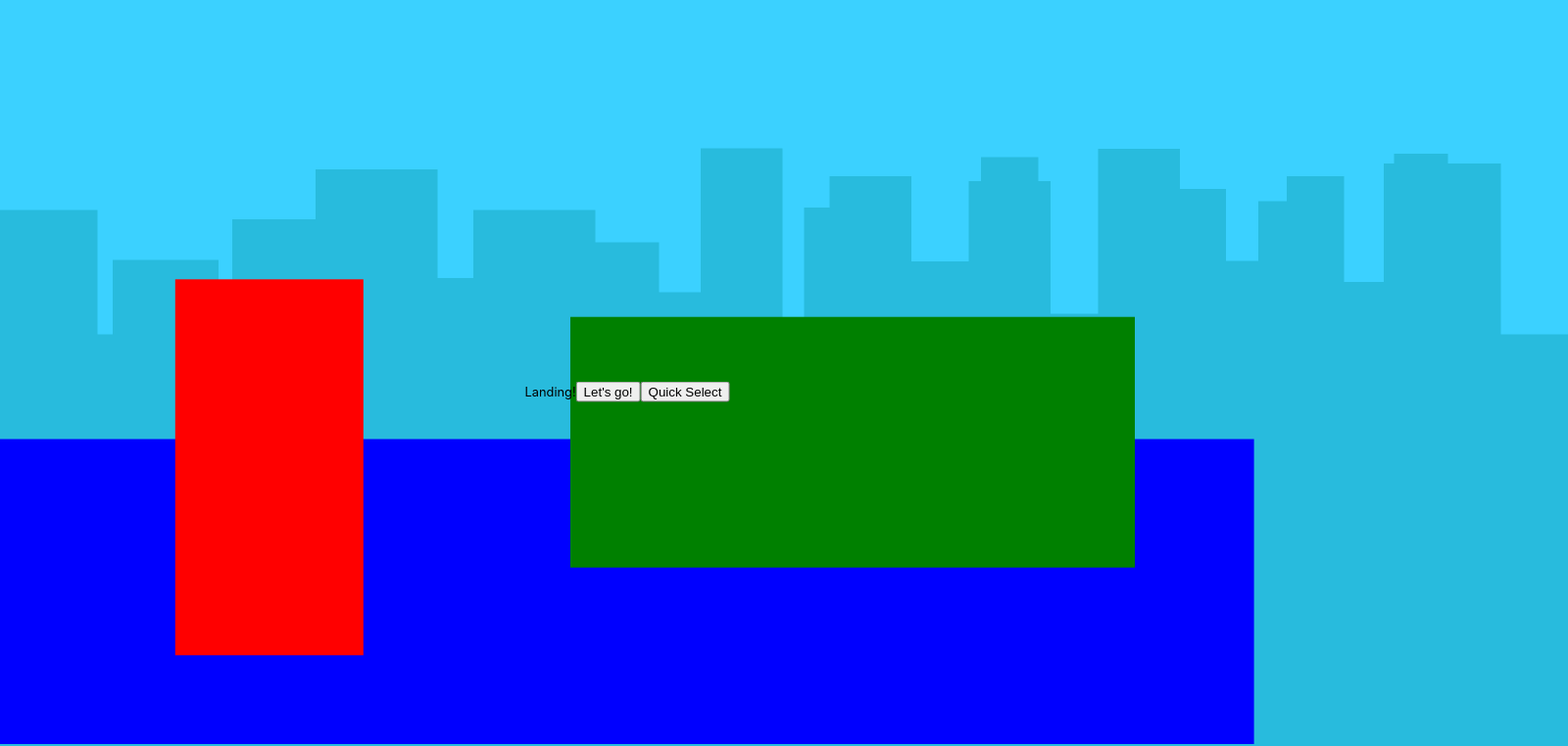
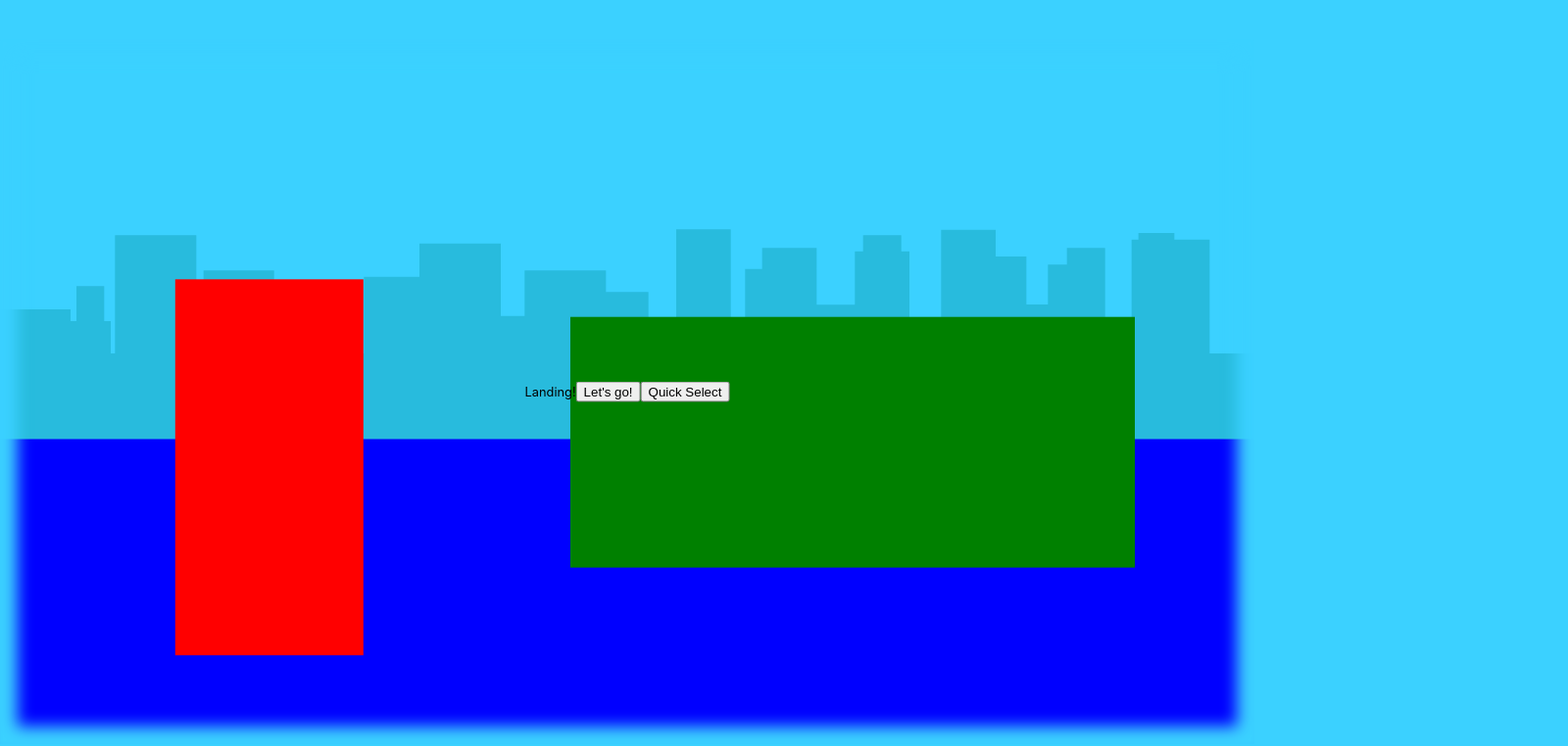
Before and after one commit to m-m-mic/reactville, a React (Vite) app: page / in a window 1280 px wide. Shown: the top 762 px of the page at 98% size, 1600 px wide, since content can reach past the window. Built offline with nearby package versions, Linux system fonts and the light colour scheme.

Commit message:
add inset

```diff
--- a/src/App.css
+++ b/src/App.css
@@ -8,16 +8,30 @@
     width: 100vw;
   }
 
-  &.portrait {
+  &.portrait,
+  &.exact {
     height: 100vh;
   }
+}
+
+.inset-shadow {
+  position: absolute;
+  box-shadow: inset 0 0 1.2cqw 1.4cqw #3bd1ff;
+  z-index: 200;
+  width: 100%;
+  height: 100%;
+  pointer-events: none;
+}
+
+.view-container.exact .inset-shadow {
+  box-shadow: inset 0 0 0 0 #3bd1ff;
 }
 
 .city-background {
   position: absolute;
   left: 50%;
   top: 50%;
-  transform: translate(-50%, -50%) scale(1.5);
+  transform: translate(-50%, -50%) scale(1);
   width: 100vw;
   z-index: -1;
 }
--- a/src/App.tsx
+++ b/src/App.tsx
@@ -27,10 +27,11 @@ export default function App() {
   return (
     <>
       <div className={`view-container ${getAspectRatioClass()}`}>
+        <div className="inset-shadow"></div>
         <LandingSlide slideStack={slideStack} setNextSlide={setNextSlide} returnToLastSlide={returnToLastSlide} />
         <BoilerplateSlide slideStack={slideStack} setNextSlide={setNextSlide} returnToLastSlide={returnToLastSlide} />
+        <img className="city-background" src="/tourCityBackground.svg" alt="" />
       </div>
-      <img className="city-background" src="/tourCityBackground.svg" alt="" />
     </>
   );
 }
--- a/src/components/BoilerplateSlide/BoilerplateSlide.styles.css
+++ b/src/components/BoilerplateSlide/BoilerplateSlide.styles.css
@@ -50,7 +50,7 @@
 
   .boilerplate-layer-3 {
     opacity: 0;
-    transform: translate(-50%, 10%) scale(3);
+    transform: translate(-40%, -30%) scale(3);
     transition-delay: 200ms, 500ms;
   }
 }
--- a/src/shared/functions/getOrientation.ts
+++ b/src/shared/functions/getOrientation.ts
@@ -1,12 +1,14 @@
 import { useEffect, useState } from "react";
 
 export function GetOrientation() {
-  const [orientation, setOrientation] = useState<"landscape" | "portrait">("landscape");
+  const [orientation, setOrientation] = useState<"landscape" | "portrait" | "exact">("landscape");
 
   useEffect(() => {
     const handleResize = () => {
       if (window.innerHeight / window.innerWidth > 0.5625) {
         setOrientation("landscape");
+      } else if (window.innerHeight / window.innerWidth === 0.5625) {
+        setOrientation("exact");
       } else {
         setOrientation("portrait");
       }
--- a/vite.config.ts
+++ b/vite.config.ts
@@ -9,6 +9,7 @@ export default defineConfig({
   server: {
     open: true,
     port: 3000,
+    host: true,
   },
   resolve: {
     alias: {
```
